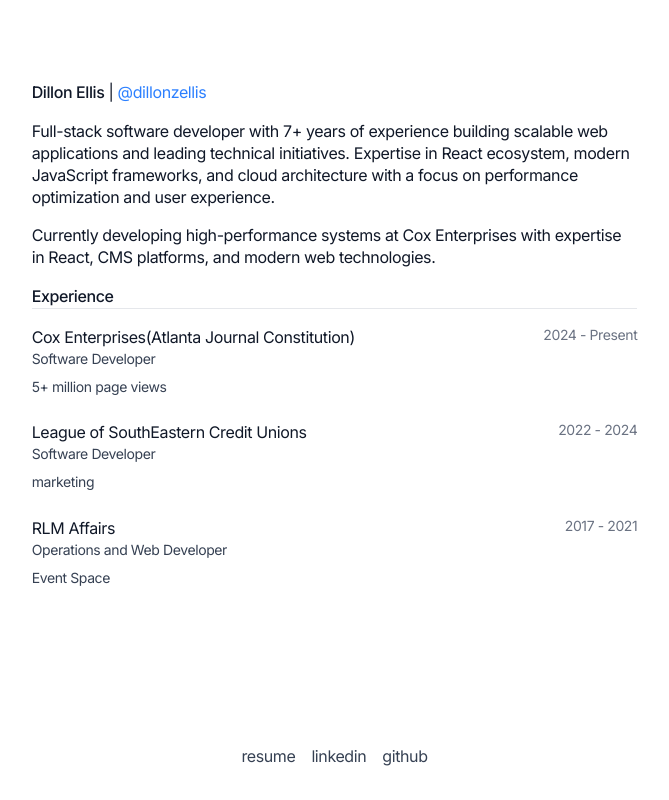
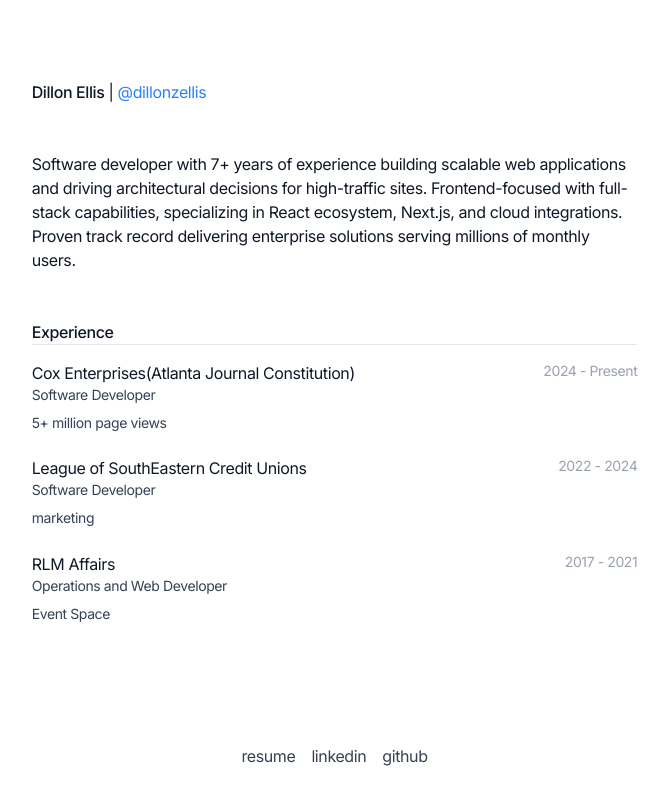
Before and after one commit to Dillonzellis/simple-portfolio, a Next.js app: page / in a window 1280 px wide. Shown: the whole page, without its empty margins (298-967 px from the left). Built offline with nearby package versions, Linux system fonts and the light colour scheme.

Commit message:
style: dark theme colors and intro copy

```diff
--- a/src/app/layout.tsx
+++ b/src/app/layout.tsx
@@ -58,7 +58,7 @@ const Footer = () => {
             href={link.url}
             target="_blank"
             rel="noopener noreferrer"
-            className="text-gray-700 transition-colors duration-200 hover:text-blue-500 dark:text-gray-500"
+            className="text-gray-700 transition-colors duration-200 hover:text-blue-500 dark:text-gray-500 hover:dark:text-gray-300"
           >
             {link.name}
           </a>
--- a/src/app/page.tsx
+++ b/src/app/page.tsx
@@ -25,7 +25,7 @@ export default function Home() {
       <h1 className="">
         <span className="font-medium">Dillon Ellis</span> |{" "}
         <a
-          className="text-blue-500 transition-colors duration-200 hover:text-blue-700 dark:text-gray-400 dark:underline dark:decoration-gray-800 dark:underline-offset-2 hover:dark:text-gray-300"
+          className="text-blue-500 transition-colors duration-200 hover:text-blue-700 dark:text-gray-400 dark:underline dark:decoration-gray-400 dark:underline-offset-2 hover:dark:text-gray-200"
           href="https://github.com/Dillonzellis"
           target="_blank"
         >
@@ -33,16 +33,12 @@ export default function Home() {
         </a>
       </h1>
 
-      <p className="leading-snug">
-        Full-stack software developer with 7+ years of experience building
-        scalable web applications and leading technical initiatives. Expertise
-        in React ecosystem, modern JavaScript frameworks, and cloud architecture
-        with a focus on performance optimization and user experience.
-      </p>
-
-      <p className="leading-snug">
-        Currently developing high-performance systems at Cox Enterprises with
-        expertise in React, CMS platforms, and modern web technologies.
+      <p className="py-4 md:py-8">
+        Software developer with 7+ years of experience building scalable web
+        applications and driving architectural decisions for high-traffic sites.
+        Frontend-focused with full-stack capabilities, specializing in React
+        ecosystem, Next.js, and cloud integrations. Proven track record
+        delivering enterprise solutions serving millions of monthly users.
       </p>
 
       <div>
@@ -55,10 +51,12 @@ export default function Home() {
           <div key={idx} className="pb-4">
             <div className="flex justify-between">
               <div>{exp.company}</div>
-              <div className="text-sm text-gray-500">{exp.time}</div>
+              <div className="text-sm text-gray-400">{exp.time}</div>
             </div>
-            <div className="text-sm text-gray-700">{exp.role}</div>
-            <p className="pt-2 text-sm leading-snug text-gray-700">
+            <div className="text-sm text-gray-700 dark:text-gray-300">
+              {exp.role}
+            </div>
+            <p className="pt-2 text-sm leading-snug text-gray-700 dark:text-gray-400">
               {exp.desc}
             </p>
           </div>
```
